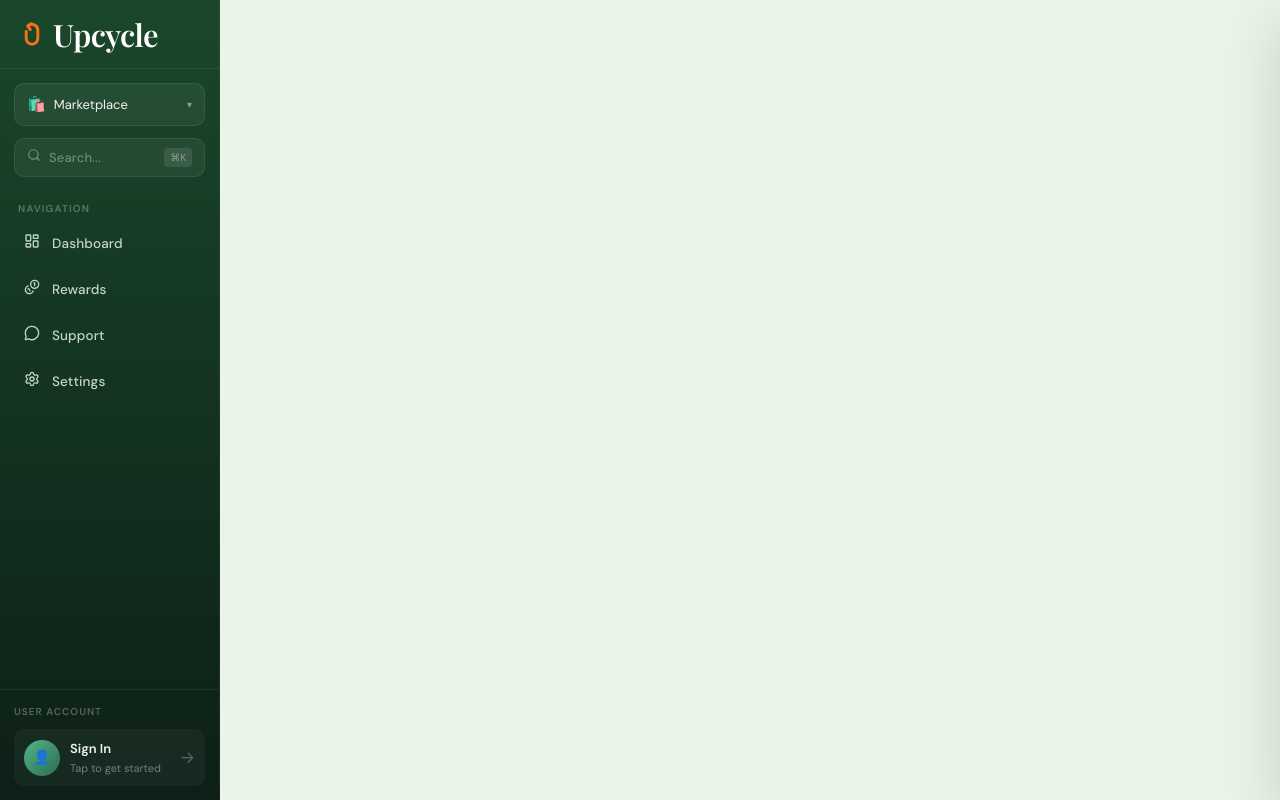
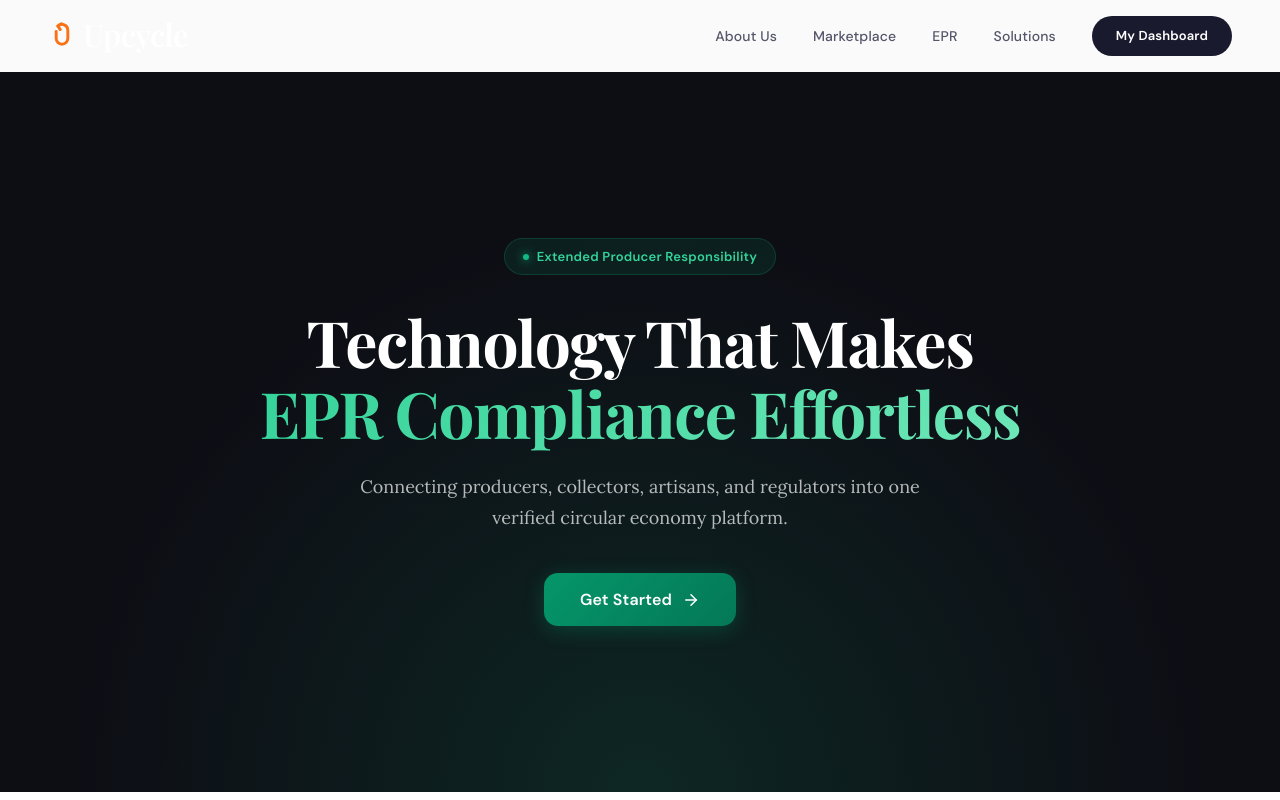
Before and after one commit to KRISHNASON1/pasticToProfit, a React (Vite) app: page /epr in a window 1280 px wide. Shown: the top 800 px of the page. Built offline with nearby package versions, Linux system fonts and the light colour scheme; a web font is replaced by a local one.

Commit message:
merge conflict fix

```diff
--- a/src/App.jsx
+++ b/src/App.jsx
@@ -1,3 +1,4 @@
+import { useState, useEffect } from 'react';
 import { BrowserRouter, Routes, Route } from 'react-router-dom';
 import { CartProvider } from './context/CartContext';
 import Sidebar from './components/Sidebar/Sidebar';
@@ -11,6 +12,7 @@ import Login from './pages/Login/Login';
 import Solutions from './pages/Solutions/Solutions';
 import EPR from './pages/EPR/EPR';
 import PublicNavbar from './components/PublicNavbar/PublicNavbar';
+import LandingPage from './pages/LandingPage/LandingPage';
 import './App.css';
 
 function SplashScreen({ onFinish }) {
@@ -80,21 +82,24 @@ export default function App() {
   return (
     <BrowserRouter>
       <CartProvider>
-        <div className="app-layout">
-          <Sidebar />
-          <main className="main-content">
-            <div className="main-inner">
-              <Routes>
-                <Route path="/" element={<Dashboard />} />
-                <Route path="/marketplace" element={<Marketplace />} />
-                <Route path="/rewards" element={<Rewards />} />
-                <Route path="/support" element={<Support />} />
-                <Route path="/settings" element={<Settings />} />
-              </Routes>
-            </div>
-          </main>
-          <Cart />
-        </div>
+        <Routes>
+          {/* Public landing page — with navbar, no sidebar */}
+          <Route path="/" element={<PublicLayout><LandingPage /></PublicLayout>} />
+
+          {/* Public pages with navbar only */}
+          <Route path="/login" element={<PublicLayout><Login /></PublicLayout>} />
+          <Route path="/solutions" element={<PublicLayout><Solutions /></PublicLayout>} />
+          <Route path="/epr" element={<PublicLayout><EPR /></PublicLayout>} />
+
+          {/* Marketplace — navbar + cart, no sidebar */}
+          <Route path="/marketplace" element={<MarketplaceLayout><Marketplace /></MarketplaceLayout>} />
+
+          {/* Internal app pages — sidebar + cart */}
+          <Route path="/dashboard" element={<AppLayout><Dashboard /></AppLayout>} />
+          <Route path="/rewards" element={<AppLayout><Rewards /></AppLayout>} />
+          <Route path="/support" element={<AppLayout><Support /></AppLayout>} />
+          <Route path="/settings" element={<AppLayout><Settings /></AppLayout>} />
+        </Routes>
       </CartProvider>
     </BrowserRouter>
   );
--- a/src/components/Sidebar/Sidebar.jsx
+++ b/src/components/Sidebar/Sidebar.jsx
@@ -26,12 +26,12 @@ export default function Sidebar() {
                 <UpcycleLogo size={28} theme="light" />
             </div>
 
-            {/* Marketplace dropdown */}
-            <div className="sidebar-dropdown">
+            {/* Marketplace link */}
+            <NavLink to="/marketplace" className={({ isActive }) => `sidebar-dropdown ${isActive ? 'active' : ''}`} style={{ textDecoration: 'none' }}>
                 <span className="sidebar-dropdown-icon">🛍️</span>
                 <span>Marketplace</span>
-                <span className="sidebar-dropdown-chevron">▾</span>
-            </div>
+                <span className="sidebar-dropdown-chevron">→</span>
+            </NavLink>
 
             {/* Search */}
             <div className="sidebar-search">
```
